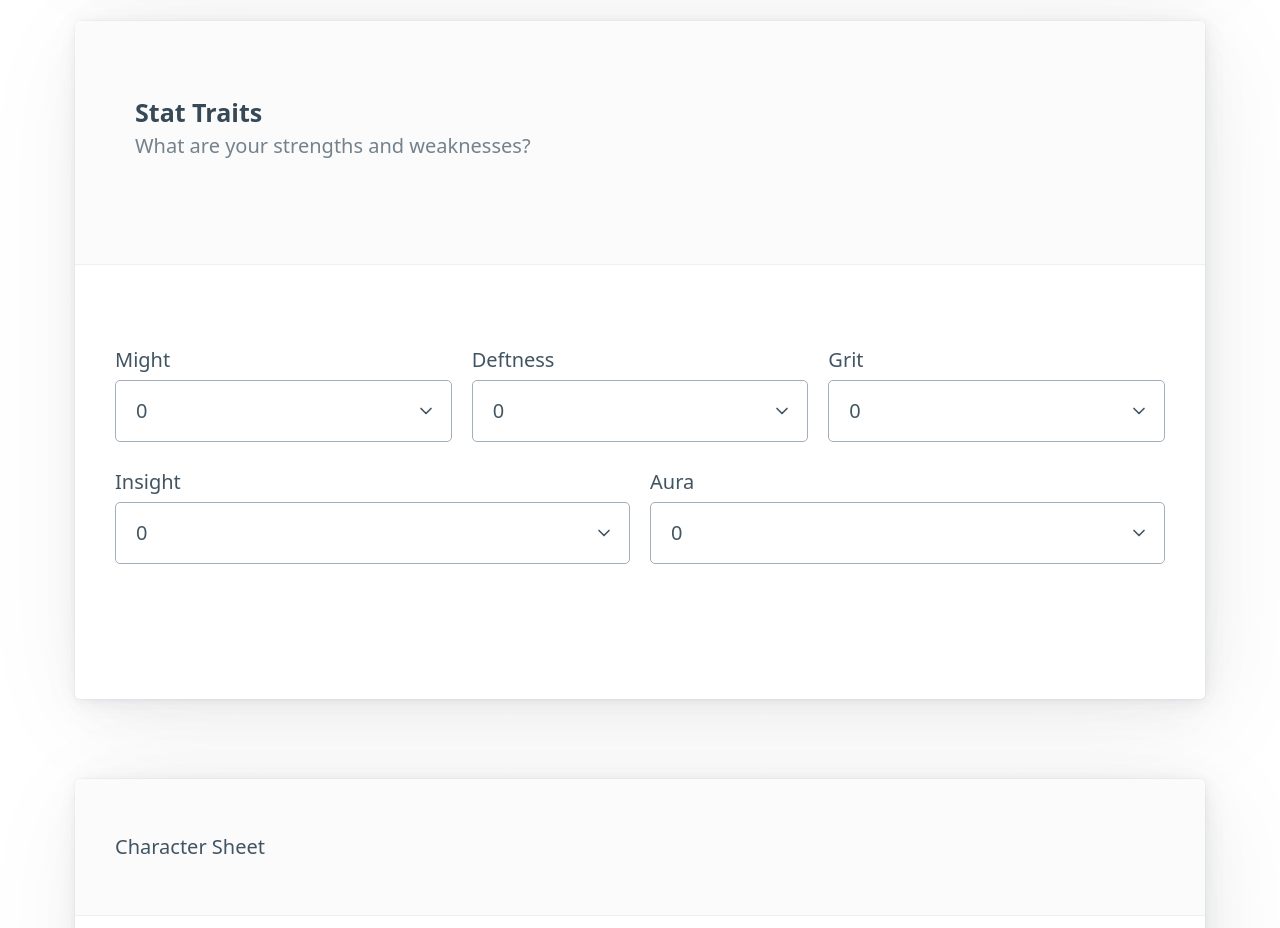
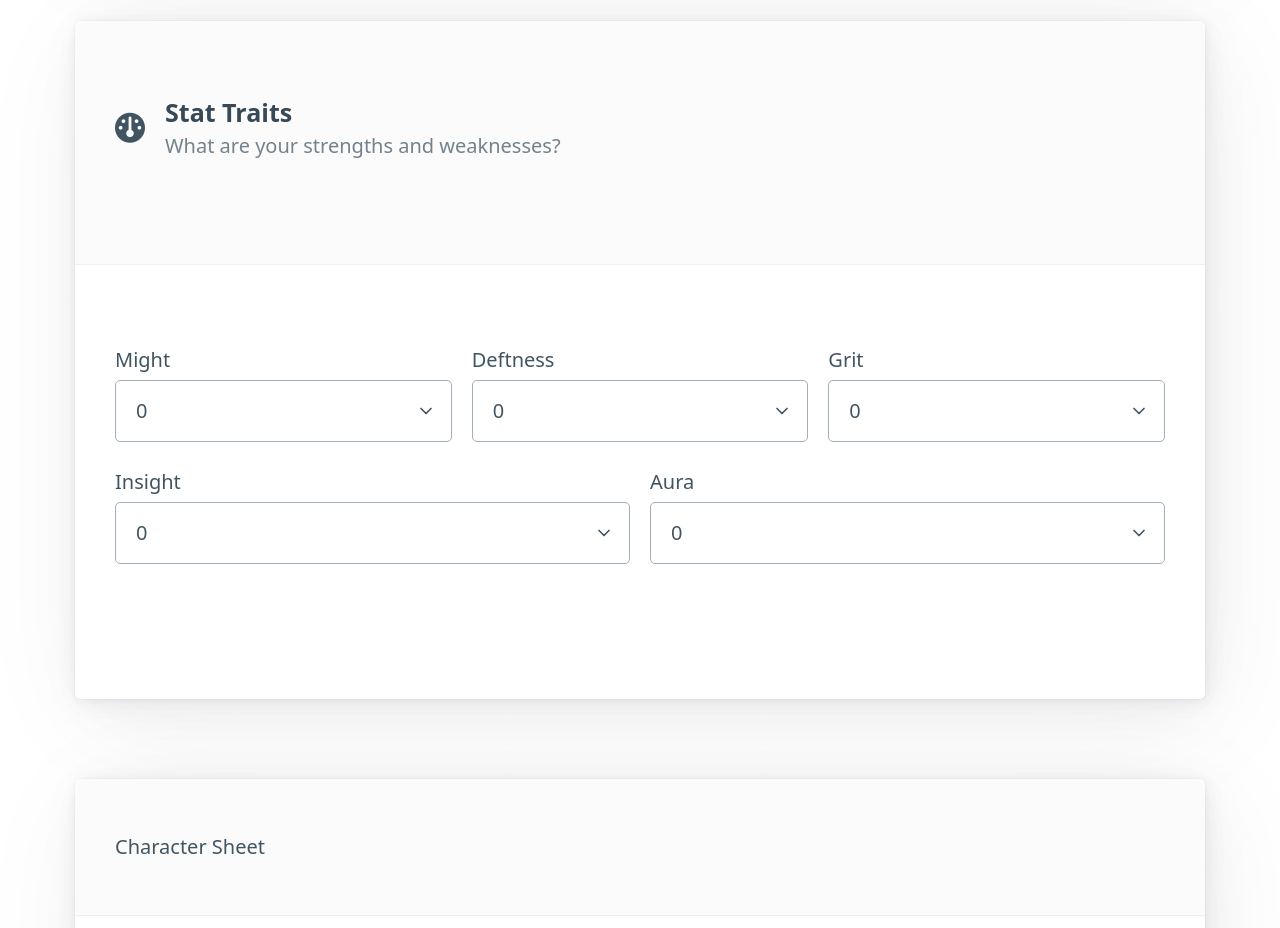
Before and after one commit to jennraeross/BreakMaker, a website: page source/index.html in a window 1280 px wide. Shown: the part 2240-3168 px from the top of the page. Drawn offline with nearby package versions, Linux system fonts and the light colour scheme; files that its build step writes are made by us from their sources.

Commit message:
fixed stat icon

```diff
--- a/source/index.html
+++ b/source/index.html
@@ -154,7 +154,7 @@
                     <nav>
                         <ul>
                             <li>
-                                <i class="fa-solid fa-guage fa-xl"></i>
+                                <i class="fa-solid fa-gauge fa-xl"></i>
                             </li>
                             <li>
                                 <hgroup>
@@ -1521,11 +1521,6 @@
                         </template>
                     </details>
                 </div>
-
-
-
-
-
             </article>
         </main>
 
```
Also changed, not shown: build/index.html, 2 other files.
